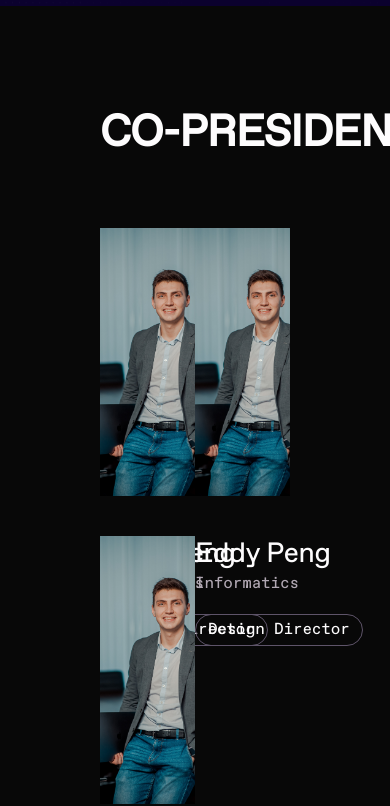
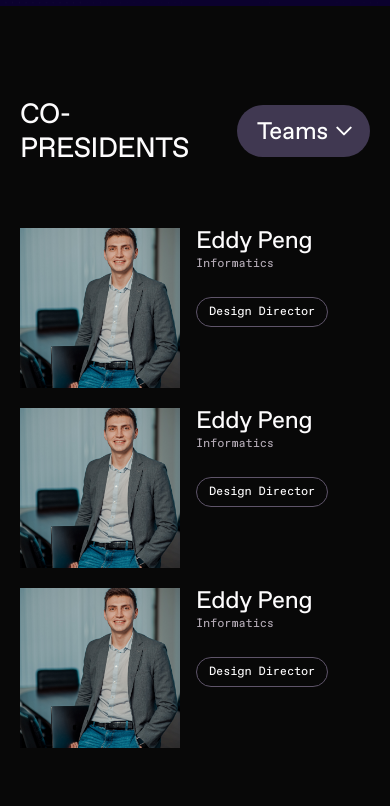
Before and after one commit to tedx-uofw/tedx-website-2025, a React (Vite) app: page /team in a window 390 px wide. Shown: the part 838-1644 px from the top of the page. Built offline with nearby package versions, Linux system fonts and the light colour scheme.

Commit message:
M and S screen size responsiveness

```diff
--- a/src/pages/Team/IndividualTeams.jsx
+++ b/src/pages/Team/IndividualTeams.jsx
@@ -4,7 +4,7 @@ import TeamCard from "./TeamCard";
 export default function IndividualTeams({ team, members }) {
     return (
         <div className="flex flex-wrap items-start content-start gap-[40px] w-full flex-none order-0 self-stretch flex-grow-0">
-            <div className="flex flex-row flex-wrap items-start content-start gap-y-[40px] p-0 w-full">
+            <div className="flex flex-col md:flex-row flex-wrap items-start content-start gap-y-[20px] md:gap-y-[30px] lg:gap-y-[40px] p-0 w-full">
                 {members.length > 0 ? (
                     members.map((member, memberIndex) => (
                         <TeamCard key={memberIndex} image={member.image} name={member.name} major={member.major} role={member.role} />
--- a/src/pages/Team/TeamCard.jsx
+++ b/src/pages/Team/TeamCard.jsx
@@ -2,17 +2,17 @@ import React from "react";
 
 export default function TeamCard({ image, name, major, role }) {
     return (
-        <div className="flex flex-row flex-wrap items-start content-start p-0 gap-[40px] w-1/2 h-[268px] flex-none order-0 self-stretch flex-grow-0">
-            <img className="w-[268px] h-[268px] flex-none order-0 flex-grow-0 object-cover" src={image} alt="image"/>
-            <div className="flex flex-col items-start gap-[20px] h-[110px] flex-none order-1 flex-grow-0">
+        <div className="flex flex-row items-start content-start p-0 gap-[16px] md:gap-[20px] lg:gap-[40px] w-1/2 flex-none order-0 self-stretch flex-grow-0">
+            <img className="lg:w-[268px] lg:h-[268px] w-[160px] h-[160px] flex-none order-0 flex-grow-0 object-cover" src={image} alt="image"/>
+            <div className="flex flex-col items-start gap-[25px] md:gap-[8px] lg:gap-[20px] w-[184px] md:w-[158px] lg:w-[300px] flex-none order-1 flex-grow-0">
                 <div className="flex flex-col items-start gap-[4px]">
-                    <div className="flex items-center text-[28px] leading-[34px] font-normal tracking-[-0.01em] text-[#FDFCFD]">{name}</div>
-                    <div className="text-[16px] leading-[20px] font-normal tracking-[-0.01em] text-[#B1A8B3] font-favorit-mono">{major}</div>
+                    <div className="flex items-center text-[24px] lg:text-[28px] leading-[24px] lg:leading-[34px] font-normal tracking-[-0.01em] text-[#FDFCFD]">{name}</div>
+                    <div className="text-[12px] lg:text-[16px] leading-[16px] lg:leading-[20px] font-normal tracking-[-0.01em] text-[#B1A8B3] font-favorit-mono">{major}</div>
                 </div>
-                <div className="box-border flex flex-row justify-center items-center px-3 py-1.5 h-[32px] border border-[#5E5469] rounded-[20px] flex-none order-1 flex-grow-0 text-[#FDFCFD] tracking-wider">
-                <div className="w-[142px] h-[20px] font-[400] text-[16px] leading-[20px] tracking-[-0.01em] text-[#FDFCFD] font-favorit-mono flex-none order-0 flex-grow-0">
-                    {role}
-                </div>
+                <div className="box-border flex flex-row justify-center items-center px-[12px] py-[6px] lg:px-3 lg:py-1.5 border border-[#5E5469] rounded-[20px] flex-none order-1 flex-grow-0 text-[#FDFCFD] tracking-wider">
+                    <div className="font-[400] text-[12px] lg:text-[16px] leading-[16px] lg:leading-[20px] tracking-[-0.01em] text-[#FDFCFD] font-favorit-mono flex-none order-0 flex-grow-0">
+                        {role}
+                    </div>
                 </div>
             </div>
         </div>
--- a/src/pages/Team/TeamSection.jsx
+++ b/src/pages/Team/TeamSection.jsx
@@ -32,16 +32,16 @@ export default function TeamSection() {
     const selectedTeamData = teamData.find(team => team.section === selectedTeam);
 
     return (
-        <div className="flex flex-col items-start w-full mt-[100px] p-[0px_100px_200px] xl:p-[0px_200px_200px] gap-[72px] bg-[#080808]">
+        <div className="flex flex-col items-start w-full mt-[100px] p-[0px_20px_200px] md:p-[0px_40px_200px] lg:p-[0px_100px_200px] xl:p-[0px_200px_200px] gap-[72px] bg-[#080808]">
             <div className="flex flex-row justify-between items-center w-full h-[50px]">
-                <h1 className="min-w-[352px] h-[50px] font-[700] text-[44px] leading-[50px] tracking-[-0.02em] text-[#FDFCFD] font-favorit">
+                <h1 className="md:min-w-[352px] font-[500] md:font-[700] text-[28px] md:text-[44px] leading-[34px] md:leading-[50px] tracking-[-0.02em] text-[#FDFCFD] font-favorit">
                     {selectedTeam}
                 </h1>
 
                 <div className="flex flex-col relative">
                     <button
-                        className={`box-border flex flex-row items-center justify-between px-5 py-3 gap-2 bg-[#403851] rounded-[60px] text-white text-[24px] font-[400] transition-all duration-300 ease-in-out ${
-                            isOpen ? "w-[290px]" : "w-[133px]"
+                        className={`box-border flex flex-row items-center justify-between px-5 py-2 md:py-3 gap-2 bg-[#403851] rounded-[60px] text-white text-[24px] font-[400] transition-all duration-300 ease-in-out ${
+                            isOpen ? "w-[160px] md:w-[290px]" : "w-[133px]"
                         }`}
                         onClick={() => setIsOpen((prev) => !prev)}
                     >
@@ -66,13 +66,13 @@ export default function TeamSection() {
                     {isOpen && (
                         <div
                             ref={dropdownRef}
-                            className="absolute left-0 top-full mt-2 w-[290px] bg-[#343434] rounded-[16px] p-4 shadow-lg transition-all duration-300 ease-in-out transform opacity-100 translate-y-0 scale-100"
+                            className="absolute left-0 top-full mt-2 w-[160px] md:w-[290px] bg-[#343434] rounded-[16px] p-4 shadow-lg transition-all duration-300 ease-in-out transform opacity-100 translate-y-0 scale-100"
                         >
-                            <ul className="space-y-2 px-3 py-4">
+                            <ul className="space-y-2 px-0 md:px-3 py-4">
                                 {teamData.map((team, index) => (
                                     <li
                                         key={index}
-                                        className="text-[#FDFCFD] text-[16px] flex flex-row gap-3 cursor-pointer hover:text-[#EDEDED]"
+                                        className="text-[#FDFCFD] text-[12px] md:text-[16px] flex flex-row gap-2 md:gap-3 cursor-pointer hover:text-[#EDEDED]"
                                         onClick={() => {
                                             setSelectedTeam(team.section);
                                             setIsOpen(false);
```
